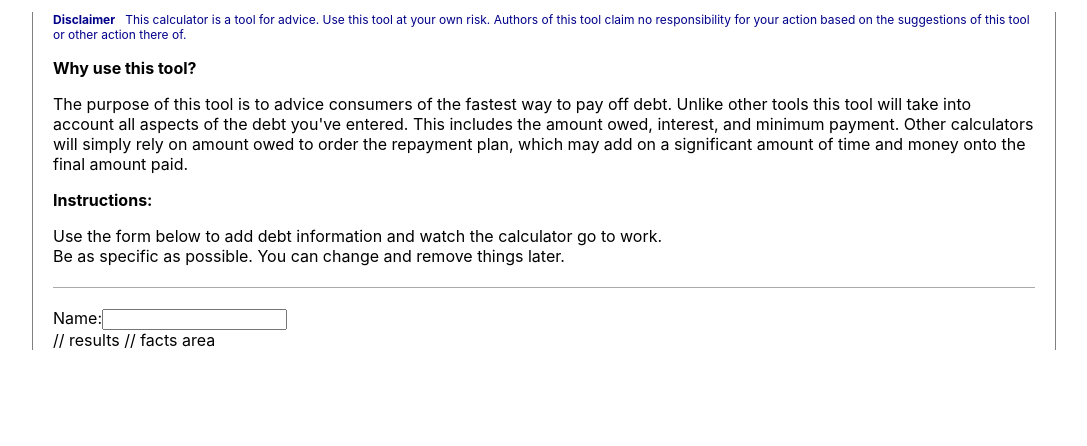
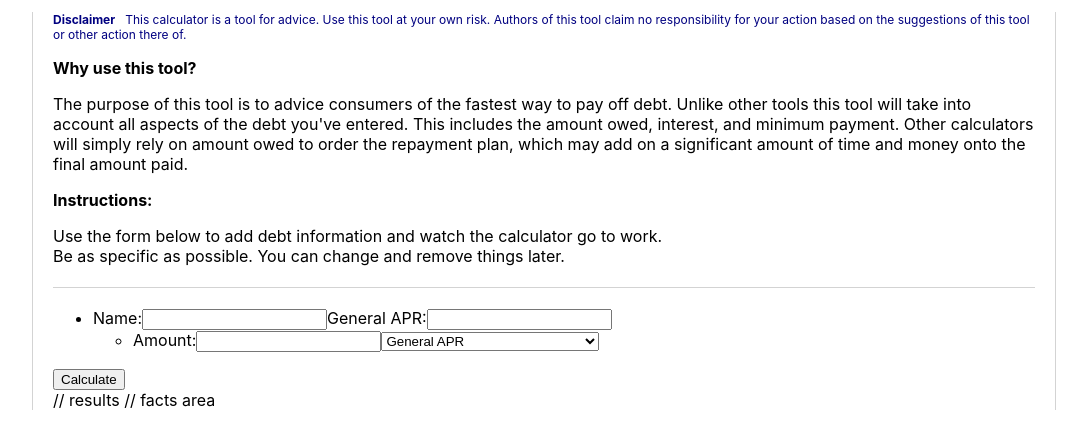
Before and after one commit to iwnnay/debt_suggestion, a React (Create React App) app: page / in a window 1280 px wide. Shown: the top 446 px of the page, without its empty margins (96-1183 px from the left). Built offline with nearby package versions, Linux system fonts and the light colour scheme.

Commit message:
Completed general layout

```diff
--- a/package.json
+++ b/package.json
@@ -32,5 +32,9 @@
       "last 1 firefox version",
       "last 1 safari version"
     ]
+  },
+  "devDependencies": {
+    "@types/react": "^16.9.44",
+    "prettier": "^2.0.5"
   }
 }
--- a/src/App.scss
+++ b/src/App.scss
@@ -1,3 +1,7 @@
+$primary-color: navy;
+$secondary-color: darkgreen;
+$tertiary-color: lightgray;
+
 #root {
   margin: 10px 10%;
   min-width: 800px;
@@ -5,19 +9,19 @@
 }
 
 .App {
-  border-right: 1px solid gray;
-  border-left: 1px solid gray;
-  border: 0px 1px solid darkgray;
+  border-right: 1px solid $tertiary-color;
+  border-left: 1px solid $tertiary-color;
+  border: 0px 1px solid $tertiary-color;
   padding: 0 20px;
 }
 
 #disclaimer {
-  border-bottom: 1px solid darkgray;
-  padding-bottom: 5px;
+  border-bottom: 1px solid $tertiary-color;
+            padding-bottom: 5px;
 }
 
 #disclaimer-text {
-  color: darkblue;
+  color: $primary-color;
   font-size: .75em;
 
   span {
--- a/src/components/add_form.tsx
+++ b/src/components/add_form.tsx
@@ -1,16 +1,15 @@
 import * as React from "react";
-
-//const Input = (props) => {
-//}
+import DebtItem from './debt_item'
 
 export default class AddForm extends React.Component {
   render() {
     return (
       <div id="addForm">
-        <label htmlFor="account_name">
-          Name:
-          <input name="account_name" type="text" />
-        </label>
+        <ul>
+          <DebtItem />
+        </ul>
+
+        <button>Calculate</button>
       </div>
     );
   }
--- /dev/null
+++ b/src/components/debt_item.tsx
@@ -0,0 +1,33 @@
+import * as React from 'react';
+import LineItem from './line_item'
+
+
+export default class DebtItem extends React.Component {
+    render() {
+        if (true) {
+            return (
+                <li>
+                    <label htmlFor="account_name">
+                    Name:
+                    <input name="account_name" type="text" />
+                    </label>
+
+                    <label htmlFor="apr">
+                    General APR:
+                    <input name="apr" type="text" />
+                    </label>
+
+                    <ul>
+                        <LineItem />
+                    </ul>
+                </li>
+            );
+        } else {
+            return (
+                <li>
+                        <button className="add-debt">+</button>
+                </li>
+            );
+        }
+    }
+}
--- /dev/null
+++ b/src/components/line_item.tsx
@@ -0,0 +1,38 @@
+import * as React from "react";
+
+type Props = {}
+
+type State = {
+  active: boolean,
+}
+
+export default class LineItem extends React.Component<Props, State> {
+  readonly state: State = {
+    active: false,
+  }
+
+  render() {
+    // if (this.state.active) {
+    if (true) {
+      return (
+        <li>
+          <label htmlFor="amount1">
+            Amount:
+            <input name="amount1" type="text" />
+          </label>
+          <select>
+            <option value="1">General APR</option>
+            <option value="2">Another APR</option>
+            <option value="3">Another APR For a Specific Time</option>
+          </select>
+        </li>
+      );
+    } else {
+      return (
+        <li>
+          <button className="add-line-item">+</button>
+        </li>
+      );
+    }
+  }
+}
```
Also changed, not shown: 1 other file (tests, documents, lock files or other folders).
